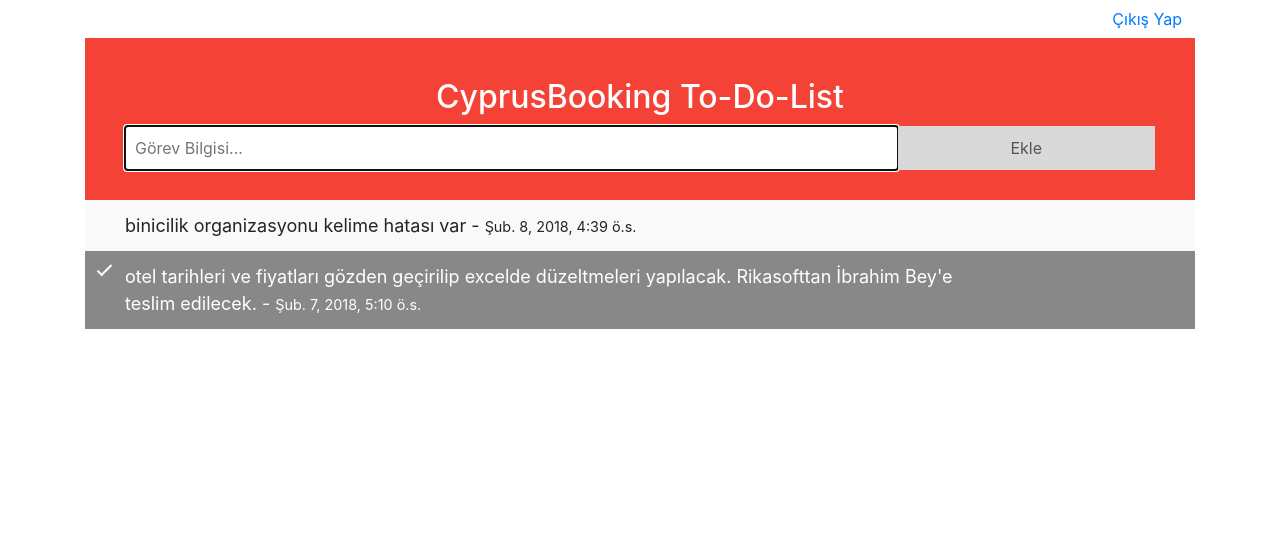
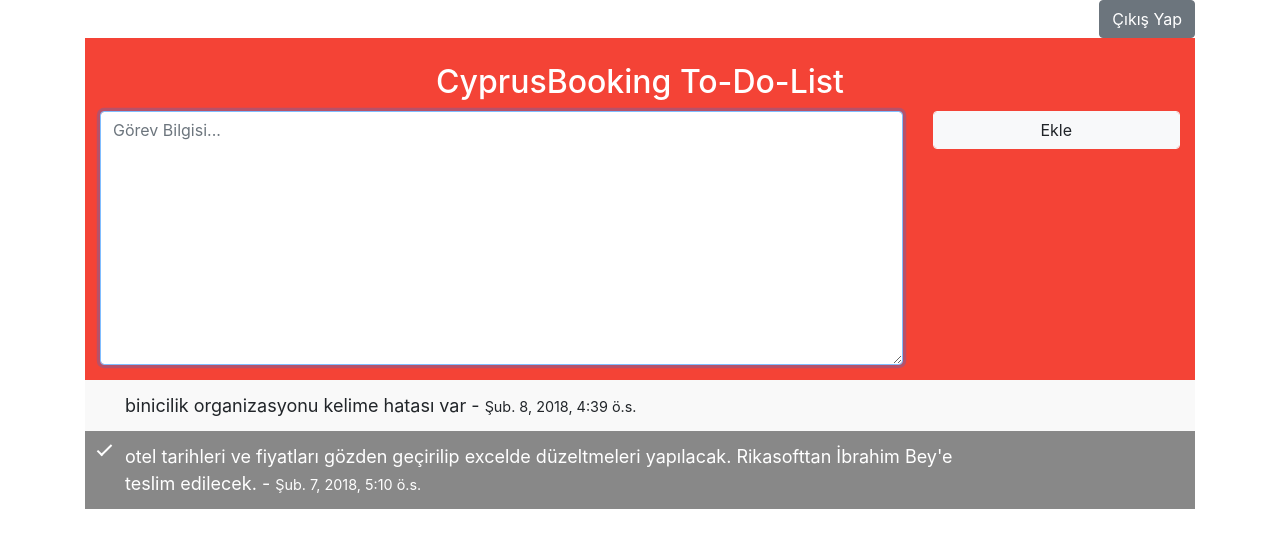
Before and after one commit to kunduzyazilim/toDo, a Django app: page /tasks/ in a window 1280 px wide. Shown: the top 548 px of the page. Run offline with Django 3.2, Linux system fonts and the light colour scheme; a user stored in the database is signed in; data comes from the database, SQL or seed files in the repository; both versions use the stored data as it was after the commit; some libraries are stand-ins or nearby versions.

Commit message:
Vers:1.0.1

```diff
--- a/templates/static/css/todo.css
+++ b/templates/static/css/todo.css
@@ -68,7 +68,7 @@
 /* Style the header */
 .header {
   background-color: #f44336;
-  padding: 30px 40px;
+  padding:15px;
   color: white;
   text-align: center;
 }
@@ -83,27 +83,8 @@
 /* Style the input */
 input {
   border: none;
-  width: 75%;
-  padding: 10px;
   float: left;
   font-size: 16px;
-}
-
-/* Style the "Add" button */
-.addBtn {
-  padding: 10px;
-  width: 25%;
-  background: #d9d9d9;
-  color: #555;
-  float: left;
-  text-align: center;
-  font-size: 16px;
-  cursor: pointer;
-  transition: 0.3s;
-}
-
-.addBtn:hover {
-  background-color: #bbb;
 }
 
 .baslik{
--- a/templates/todolist.html
+++ b/templates/todolist.html
@@ -13,13 +13,17 @@
 <body onload="document.myform.gorev.focus();">
 
 <div class="container">
-    <div class="text-right"><a href="/logout" class="btn btn-default">Çıkış Yap</a></div>
+    <div class="text-right"><a href="/logout" class="btn btn-secondary">Çıkış Yap</a></div>
     <form method="post" name="myform">
         {% csrf_token %}
         <div id="myDIV" class="header">
             <h2 class="baslik">{{ PageTitle }}</h2>
-            {{ form }}
-            <input type="submit" class="addBtn" value="Ekle"/> <!--onclick="newElement()"-->
+            <div class="row">
+                <div class="col-9">{{ form }}</div>
+                <div class="col-3">
+                    <input type="submit" class="btn btn-light form-control" value="Ekle"/> <!--onclick="newElement()"-->
+                </div>
+            </div>
         </div>
     </form>
     {% if hata %}
--- a/toDo/forms.py
+++ b/toDo/forms.py
@@ -4,10 +4,11 @@
 class toDoListForm (forms.Form):
     gorev = forms.CharField(
         label="",
-        widget=forms.TextInput(attrs={
+        widget=forms.Textarea(attrs={
             "id":"myInput",
             "placeholder":"Görev Bilgisi...",
             "name":"gorev",
+            "class":"form-control",
             'required': False
         })
     )
```
Also changed, not shown: db.sqlite3.
